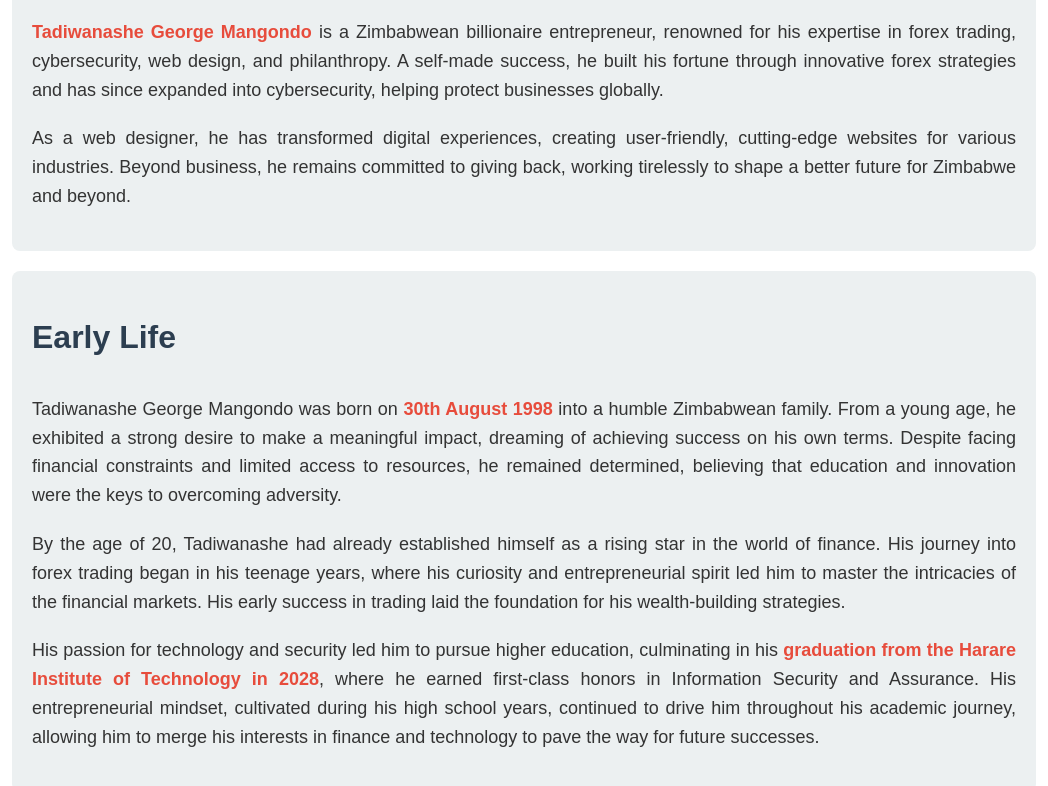
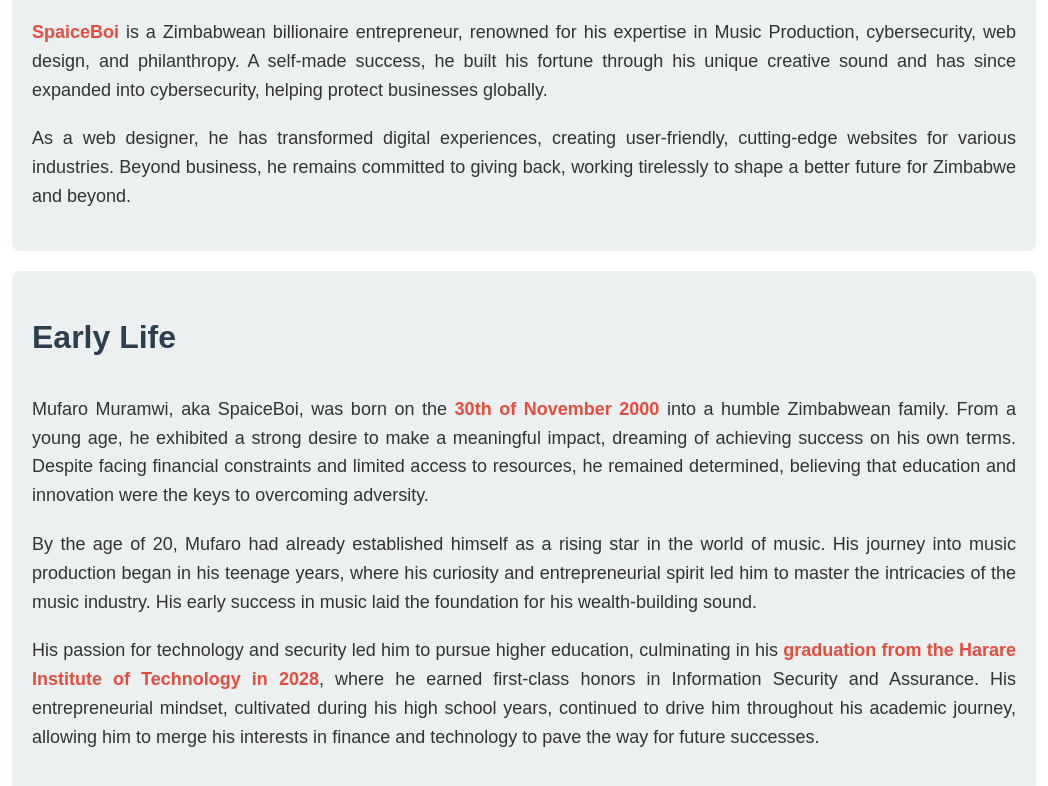
Before and after one commit to mumue2004/mufaroMuramwi, a plain HTML site: page index.html in a window 1280 px wide. Shown: the part 538-1324 px from the top of the page, without its empty margins (116-1164 px from the left). Drawn offline with Linux system fonts and the light colour scheme.

Commit message:
Update index.html

```diff
--- a/index.html
+++ b/index.html
@@ -54,7 +54,7 @@
 <head>
     <meta charset="UTF-8">
     <meta name="viewport" content="width=device-width, initial-scale=1.0">
-    <title>About Tadiwanashe George Mangondo</title>
+    <title>About SpaiceBoi</title>
     <style>
         body {
             font-family: 'Arial', sans-serif;
@@ -110,9 +110,9 @@
     <div class="container">
         <div class="section">
             <h1>About</h1>
-            <p><span class="highlight">Tadiwanashe George Mangondo</span> is a Zimbabwean billionaire entrepreneur, renowned for his expertise in
-               forex trading, cybersecurity, web design, and philanthropy. A self-made success, he built his fortune through innovative
-               forex strategies and has since expanded into cybersecurity, helping protect businesses globally.</p>
+            <p><span class="highlight">SpaiceBoi</span> is a Zimbabwean billionaire entrepreneur, renowned for his expertise in
+               Music Production, cybersecurity, web design, and philanthropy. A self-made success, he built his fortune through his unique creative sound
+			   and has since expanded into cybersecurity, helping protect businesses globally.</p>
 
             <p>As a web designer, he has transformed digital experiences, creating user-friendly, cutting-edge websites for various
                industries. Beyond business, he remains committed to giving back, working tirelessly to shape a better future for
@@ -121,14 +121,14 @@
 
         <div class="section">
             <h1>Early Life</h1>
-            <p>Tadiwanashe George Mangondo was born on <span class="highlight">30th August 1998</span> into a humble Zimbabwean family. From a young age, he exhibited a strong
+            <p>Mufaro Muramwi, aka SpaiceBoi, was born on the <span class="highlight">30th of November 2000</span> into a humble Zimbabwean family. From a young age, he exhibited a strong
                desire to make a meaningful impact, dreaming of achieving success on his own terms. Despite facing financial constraints
                and limited access to resources, he remained determined, believing that education and innovation were the keys to overcoming
                adversity.</p>
 
-            <p>By the age of 20, Tadiwanashe had already established himself as a rising star in the world of finance. His journey into forex
-               trading began in his teenage years, where his curiosity and entrepreneurial spirit led him to master the intricacies of the
-               financial markets. His early success in trading laid the foundation for his wealth-building strategies.</p>
+            <p>By the age of 20, Mufaro had already established himself as a rising star in the world of music. His journey into music
+               production began in his teenage years, where his curiosity and entrepreneurial spirit led him to master the intricacies of the
+               music industry. His early success in music laid the foundation for his wealth-building sound.</p>
 
             <p>His passion for technology and security led him to pursue higher education, culminating in his <span class="highlight">graduation from the
                Harare Institute of Technology in 2028</span>, where he earned first-class honors in Information Security and Assurance. His
```
